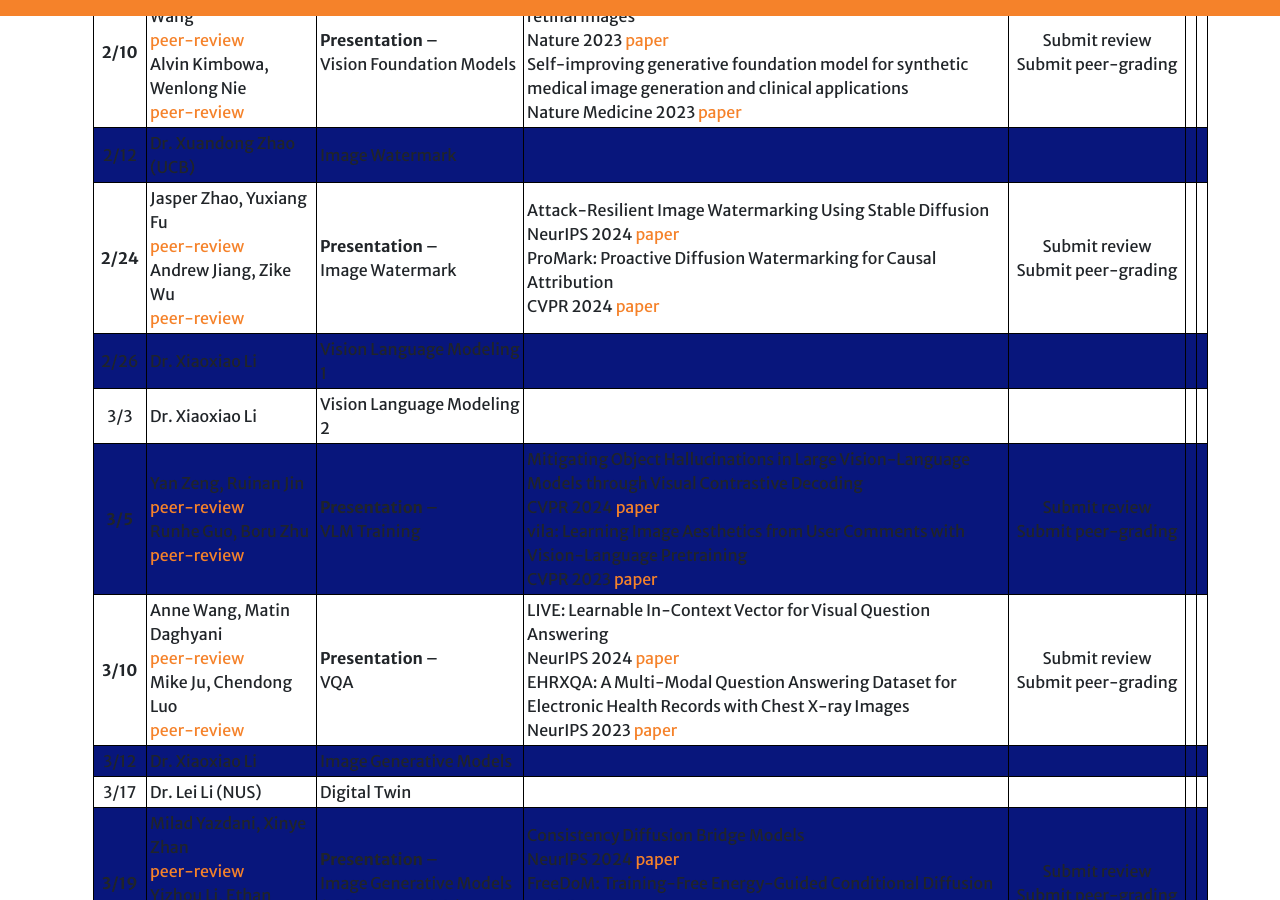
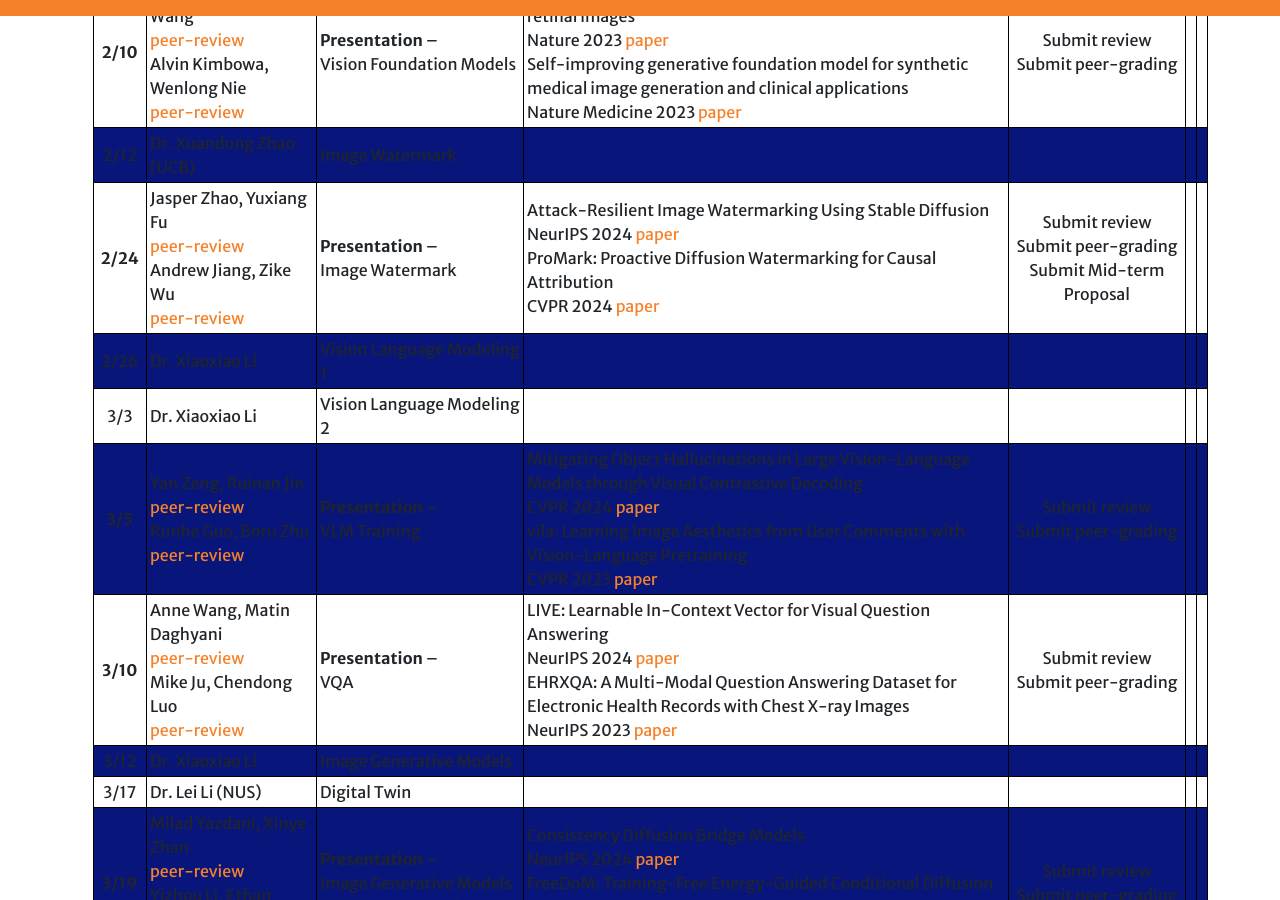
Before and after one commit to ubc-tea/EECE-570-2024w2, a Jekyll site: the page built from index.md, in a window 1280 px wide and 900 px high, scrolled down 2941 px. Built offline with Jekyll 4.4.1, drawn with Linux system fonts in a browser that asks for light colours; a script that is not in the unit is left out; our own code applies the rules of GitHub Pages for plain Markdown files.

Commit message:
Update index.md

```diff
--- a/index.md
+++ b/index.md
@@ -134,7 +134,7 @@ Our schedule will be updated during the semester. Please frequently check the sc
 | 2/5   | Dr. Luyang Luo (Harvard Univ.) |  Vision Foundation Model for Healthcare    |
 | **2/10**   |  Diane Kim, Annie Wang   <br> [peer-review](https://forms.gle/ChoFbQ8TAMEvoKbK9) <br>  Alvin Kimbowa, Wenlong Nie  <br> [peer-review](https://forms.gle/AEs3CNXrkLygb4FD8) | **Presentation** – <br> Vision Foundation Models | A foundation model for generalizable disease detection from retinal images <br> Nature 2023 [paper](https://www.nature.com/articles/s41586-023-06555-x) <br> Self-improving generative foundation model for synthetic medical image generation and clinical applications <br> Nature Medicine 2023 [paper](https://www.nature.com/articles/s41591-024-03359-y)|  Submit review <br> Submit peer-grading           |
 | 2/12  | Dr. Xuandong Zhao (UCB) | Image Watermark                    |                  |                                   |
-| **2/24**  |  Jasper Zhao, Yuxiang Fu   <br> [peer-review](https://forms.gle/GSjfxKAvaUQ876jA8) <br>  Andrew Jiang, Zike Wu  <br> [peer-review](https://forms.gle/tn4X7MzSn9xB3fKX6) | **Presentation** – <br> Image Watermark | Attack-Resilient Image Watermarking Using Stable Diffusion <br> NeurIPS 2024 [paper](https://openreview.net/pdf?id=e6KrSouGHJ) <br>ProMark: Proactive Diffusion Watermarking for Causal Attribution <br> CVPR 2024 [paper](https://openaccess.thecvf.com/content/CVPR2024/papers/Asnani_ProMark_Proactive_Diffusion_Watermarking_for_Causal_Attribution_CVPR_2024_paper.pdf)|  Submit review <br> Submit peer-grading           |
+| **2/24**  |  Jasper Zhao, Yuxiang Fu   <br> [peer-review](https://forms.gle/GSjfxKAvaUQ876jA8) <br>  Andrew Jiang, Zike Wu  <br> [peer-review](https://forms.gle/tn4X7MzSn9xB3fKX6) | **Presentation** – <br> Image Watermark | Attack-Resilient Image Watermarking Using Stable Diffusion <br> NeurIPS 2024 [paper](https://openreview.net/pdf?id=e6KrSouGHJ) <br>ProMark: Proactive Diffusion Watermarking for Causal Attribution <br> CVPR 2024 [paper](https://openaccess.thecvf.com/content/CVPR2024/papers/Asnani_ProMark_Proactive_Diffusion_Watermarking_for_Causal_Attribution_CVPR_2024_paper.pdf)|  Submit review <br> Submit peer-grading  <br>  Submit Mid-term Proposal         |
 | 2/26  | Dr. Xiaoxiao Li | Vision Language Modeling 1                    |
 | 3/3  | Dr. Xiaoxiao Li | Vision Language Modeling 2                    |                  |                                   |
 |**3/5** | Yan Zeng, Ruinan Jin   <br> [peer-review](https://forms.gle/HwiawYKKA8kvZjdk6) <br>  Runhe Guo, Boru Zhu  <br> [peer-review](https://forms.gle/fBGnDTvh2v8iyD4B6) | **Presentation** – <br> VLM Training | Mitigating Object Hallucinations in Large Vision-Language Models through Visual Contrastive Decoding  <br> CVPR 2024 [paper](https://arxiv.org/pdf/2311.16922v1) <br> vila: Learning Image Aesthetics from User Comments with Vision-Language Pretraining<br> CVPR 2023 [paper](https://openaccess.thecvf.com/content/CVPR2023/papers/Ke_VILA_Learning_Image_Aesthetics_From_User_Comments_With_Vision-Language_Pretraining_CVPR_2023_paper.pdf)|  Submit review <br> Submit peer-grading           |
```
